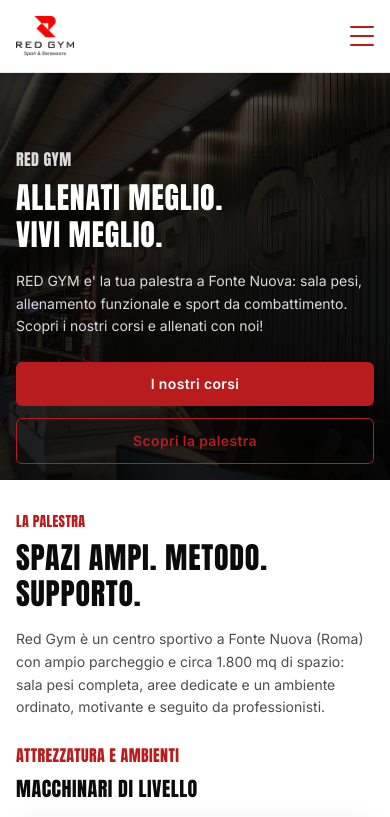
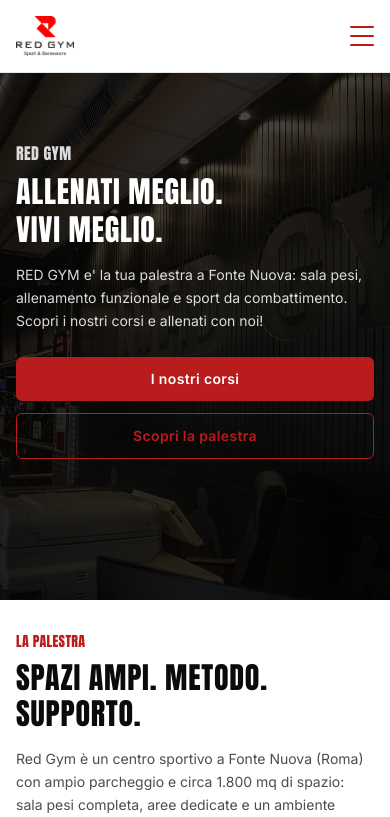
Before and after one commit to alelodato/red-gym, a Next.js app: page / in a window 390 px wide. Shown: the top 817 px of the page. Built offline with nearby package versions, Linux system fonts and the light colour scheme.

Commit message:
uniformato altezza hero e centrato testi verticalmente

```diff
--- a/app/about/page.js
+++ b/app/about/page.js
@@ -25,7 +25,7 @@ function PhotoHeroBand({
   return (
     <section className={`relative bg-brand-red overflow-hidden ${className}`}>
       {/* Mobile: hero più compatta */}
-      <div className="relative h-[480px] sm:h-[620px] lg:h-[720px]">
+      <div className="relative h-[600px] sm:h-[620px] lg:h-[720px]">
         <img
           src={toPublicSrc(image)}
           alt=""
@@ -38,7 +38,7 @@ function PhotoHeroBand({
       </div>
 
       {/* Contenuto posizionato meglio su mobile con padding-top */}
-      <div className="absolute inset-0 flex items-end sm:items-center">
+      <div className="absolute inset-0 flex items-center sm:items-center">
         <div className="mx-auto w-full max-w-7xl 2xl:max-w-[1440px] px-4 sm:px-6 lg:px-8">
           <div className="pt-24 pb-4 sm:pt-0 sm:pb-0">
             {kicker ? <p className="section-title text-white/85">{kicker}</p> : null}
--- a/app/page.js
+++ b/app/page.js
@@ -21,14 +21,13 @@ function Hero({
     </>
   ),
   subtitle =
-  "RED GYM e' la tua palestra a Fonte Nuova: sala pesi, allenamento funzionale e sport da combattimento. Scopri i nostri corsi e allenati con noi!",
+    "RED GYM e' la tua palestra a Fonte Nuova: sala pesi, allenamento funzionale e sport da combattimento. Scopri i nostri corsi e allenati con noi!",
   className = "",
 }) {
-
   return (
     <section className={`relative bg-brand-red overflow-hidden ${className}`}>
-      {/* Mobile: hero più compatta */}
-      <div className="relative h-[480px] sm:h-[620px] lg:h-[720px]">
+      {/* Mobile fullscreen | Desktop invariato */}
+      <div className="relative h-[600px] sm:h-[620px] lg:h-[720px]">
         <img
           src={toPublicSrc(image)}
           alt=""
@@ -40,11 +39,15 @@ function Hero({
         <div className="absolute inset-0 bg-gradient-to-r from-black/25 via-transparent to-black/25" />
       </div>
 
-      {/* Contenuto posizionato meglio su mobile con padding-top */}
-      <div className="absolute inset-0 flex items-end sm:items-center">
+      {/* Contenuto centrato verticalmente su mobile */}
+      <div className="absolute inset-0 flex items-center">
         <div className="mx-auto w-full max-w-7xl 2xl:max-w-[1440px] px-4 sm:px-6 lg:px-8">
-          <div className="pt-24 pb-4 sm:pt-0 sm:pb-0">
-            {kicker ? <p className="section-title text-white/85">{kicker}</p> : null}
+          <div>
+            {kicker ? (
+              <p className="section-title text-white/85">
+                {kicker}
+              </p>
+            ) : null}
 
             {title ? (
               <h1
--- a/app/pricing/page.js
+++ b/app/pricing/page.js
@@ -40,7 +40,7 @@ function PhotoHeroBand({
 }) {
   return (
     <section className={`relative bg-brand-red overflow-hidden ${className}`}>
-      <div className="relative h-[480px] sm:h-[620px] lg:h-[720px]">
+      <div className="relative h-[600px] sm:h-[620px] lg:h-[720px]">
         <img
           src={toPublicSrc(image)}
           alt=""
@@ -51,7 +51,7 @@ function PhotoHeroBand({
         <div className="absolute inset-0 bg-gradient-to-r from-black/25 via-transparent to-black/25" />
       </div>
 
-      <div className="absolute inset-0 flex items-end sm:items-center">
+      <div className="absolute inset-0 flex items-center sm:items-center">
         <div className="mx-auto w-full max-w-7xl 2xl:max-w-[1440px] px-4 sm:px-6 lg:px-8">
           <div className="pt-24 pb-4 sm:pt-0 sm:pb-0">
             {kicker ? <p className="section-title text-white/85">{kicker}</p> : null}
```
Also changed, not shown: public/reception (3).webp (added).
